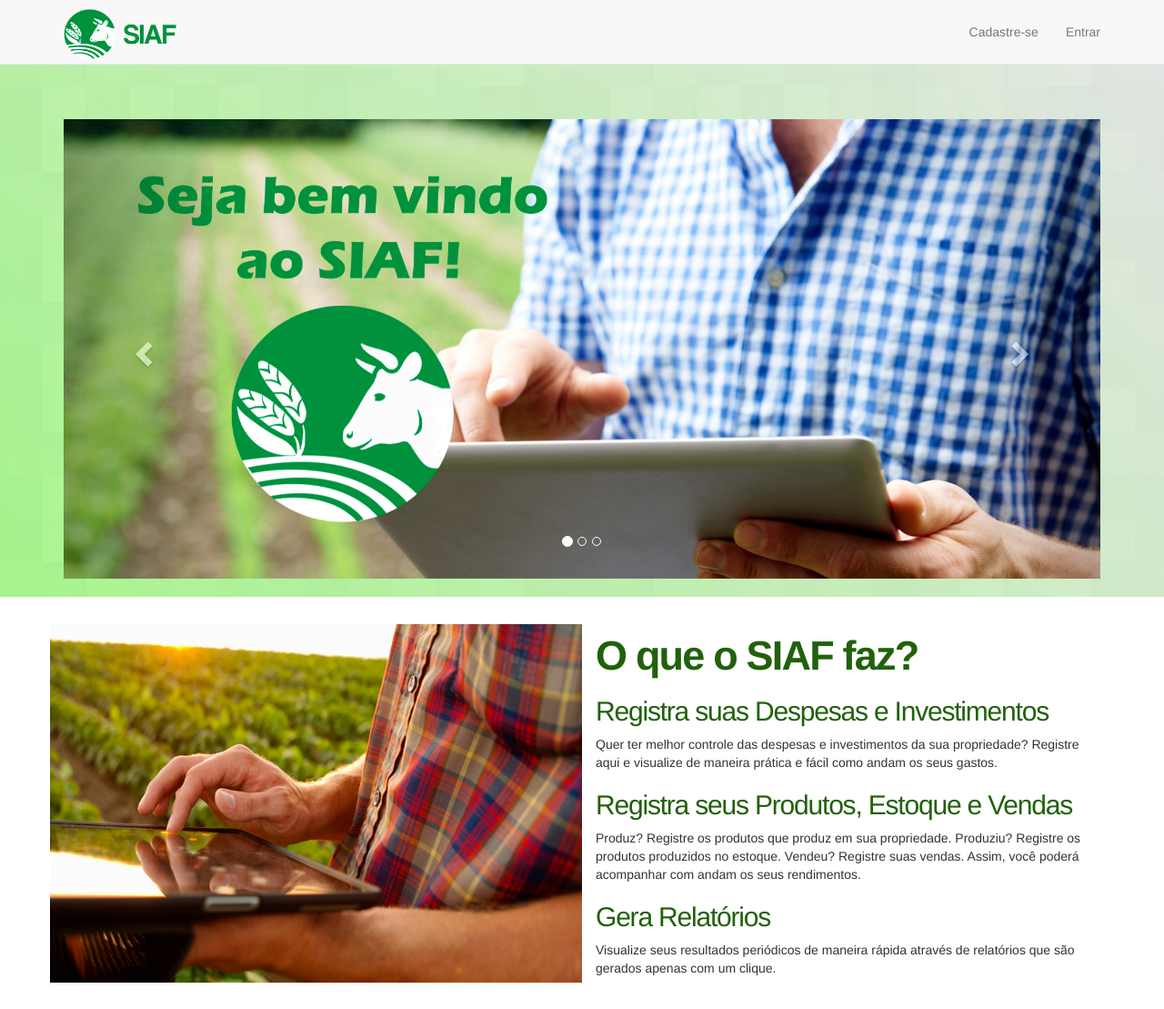
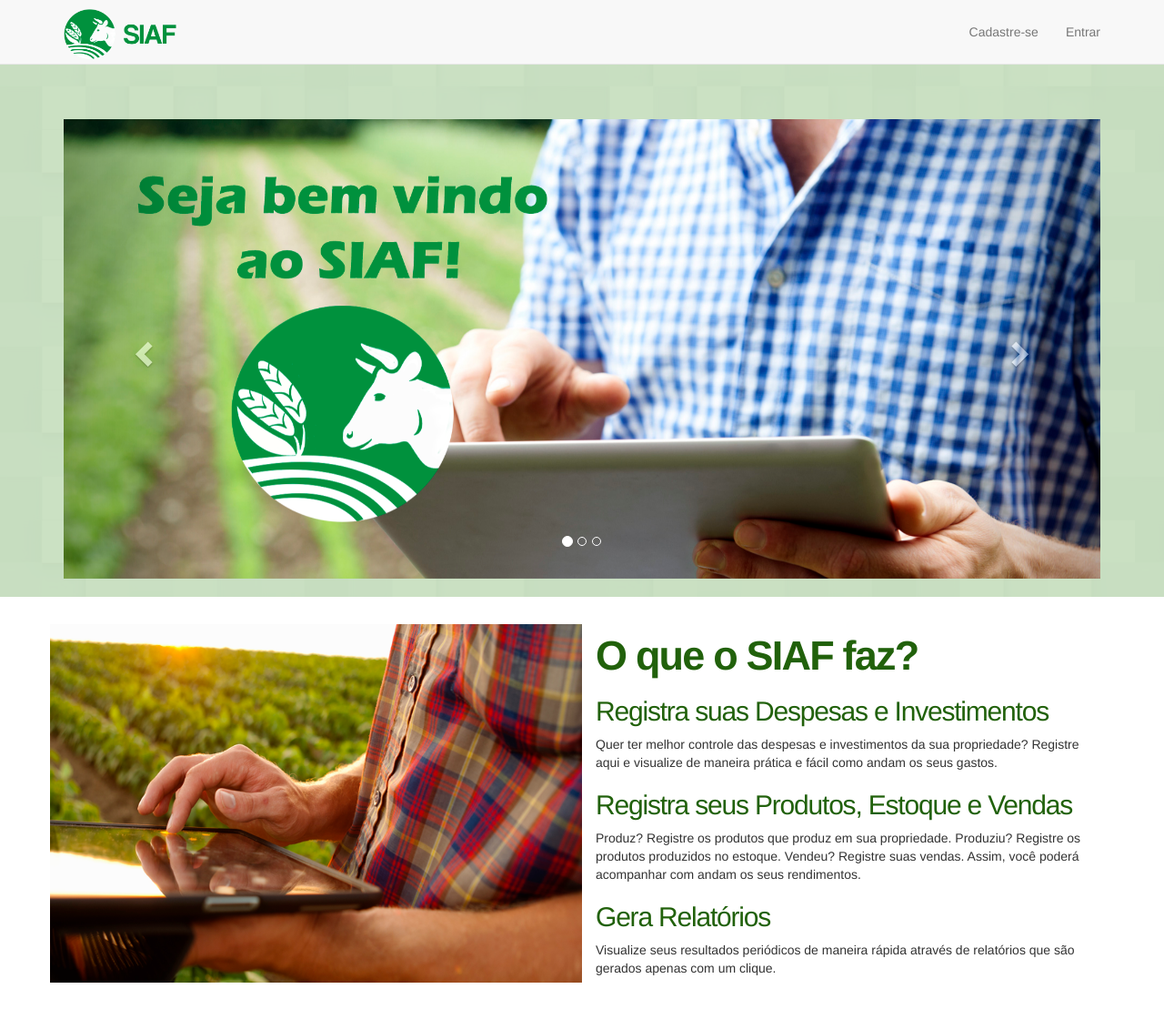
Before and after one commit to LaDeSP/SIAF, a PHP site: page /index.php in a window 1280 px wide. Shown: the top 1109 px of the page at 91% size. Run offline with PHP 8.4, Linux system fonts and the light colour scheme.

Commit message:
css BODY

```diff
--- a/estilos.css
+++ b/estilos.css
@@ -14,7 +14,7 @@ html, body, .capa{
 
 body{
 	background: url('imagens/fundo.png'),
-				linear-gradient(50deg, #9FF781, #E6E6E6);
+				linear-gradient(50deg, #c8e0c0, #c8e0c0);
 	background-attachment: fixed;
 }
 
```
